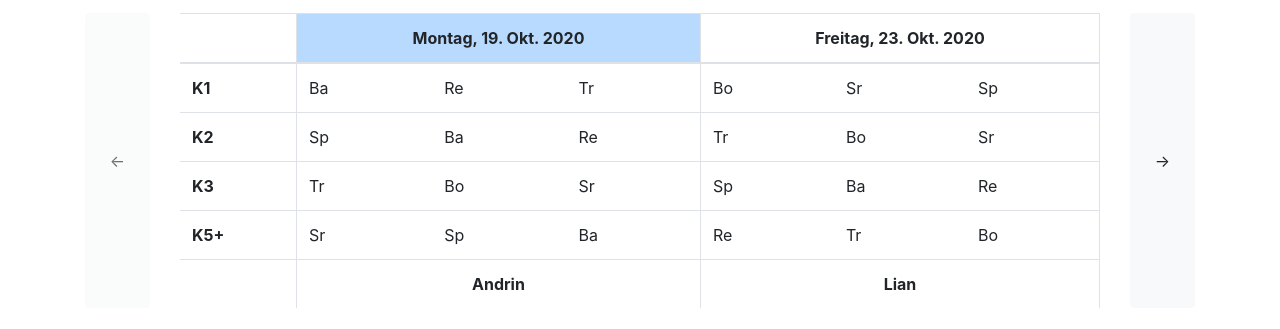
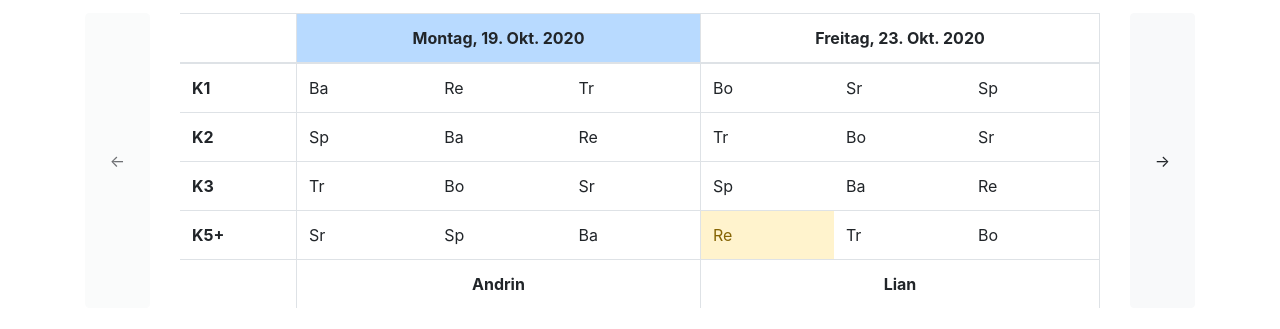
Before and after one commit to huettern/trainingsplan, a plain HTML site: page web/index.html in a window 1280 px wide. Shown: the part 165-494 px from the top of the page. Drawn offline with nearby package versions, Linux system fonts and the light colour scheme.

Commit message:
add spannreck

```diff
--- a/web/index.html
+++ b/web/index.html
@@ -26,6 +26,13 @@
 						🦘 Diese Woche am Freitag: Airtrack!
 					</div>
 				</div>
+
+				<div id="spannreck" style="display: none;">
+					<div class="alert alert-warning" role="alert">
+						Heute Spannreck aufstellen.
+					</div>
+				</div>
+
 			</div>
 			<div class="container">
 
--- a/web/main.js
+++ b/web/main.js
@@ -2,7 +2,7 @@
 * @Author: Noah Huetter
 * @Date:   2020-10-19 08:45:40
 * @Last Modified by:   Noah Huetter
-* @Last Modified time: 2020-10-19 11:46:58
+* @Last Modified time: 2020-10-19 12:02:20
 */
 
 class Trainingsplan {
@@ -112,7 +112,7 @@ class Trainingsplan {
         let g3e5 = this.getEventByGroup(initial, 5, 3);
 
         const template = `
-        <table class="table table-hover tpl">
+        <table class="table table-hover tpl" id="table-trainingsplan">
 		<thead>
 		<tr>
 		<th scope="col"></th>
@@ -148,7 +148,7 @@ class Trainingsplan {
 		<td class="">${g2e4}</td>
 		<td class="border-right">${g2e5}</td>
 		</tr>
-		<tr>
+		<tr id='spannreck-search'>
 		<th scope="row">${group3}</th>
 		<td class="border-left">${g3e0}</td>
 		<td class="">${g3e1}</td>
@@ -171,6 +171,16 @@ class Trainingsplan {
 }
 
 const tp = new Trainingsplan();
+
+function isMonday() {
+	let dow = (moment().weekday()+6)%7;
+	return dow == 0;
+}
+
+function isFriday() {
+	let dow = (moment().weekday()+6)%7;
+	return dow == 4;
+}
 
 function render() {
 	document.getElementById("trainingsplan").innerHTML = tp.genWeek(tp.initial, tp.currentOffset);
@@ -198,6 +208,22 @@ function render() {
 			document.getElementById(tp.specials[m].id).style.display = 'none';
 		}
 	}
+
+	// spannreck
+	document.getElementById('spannreck').style.display = 'none';
+	var table = document.getElementById("table-trainingsplan");
+	for (var i = 0, row; row = table.rows[i]; i++) {
+		if(table.rows[i].innerHTML.includes('K5+')) {
+			for (var j = 0, col; col = row.cells[j]; j++) {
+				if(row.cells[j].innerHTML.includes('Re')) {
+					row.cells[j].classList.add("alert-warning");
+					if(isMonday() && j < 4) document.getElementById('spannreck').style.display = '';
+					if(isFriday() && j >= 4) document.getElementById('spannreck').style.display = '';
+				}
+			}
+		}
+	}
+
 }
 
 $(document).ready(function(){
```
